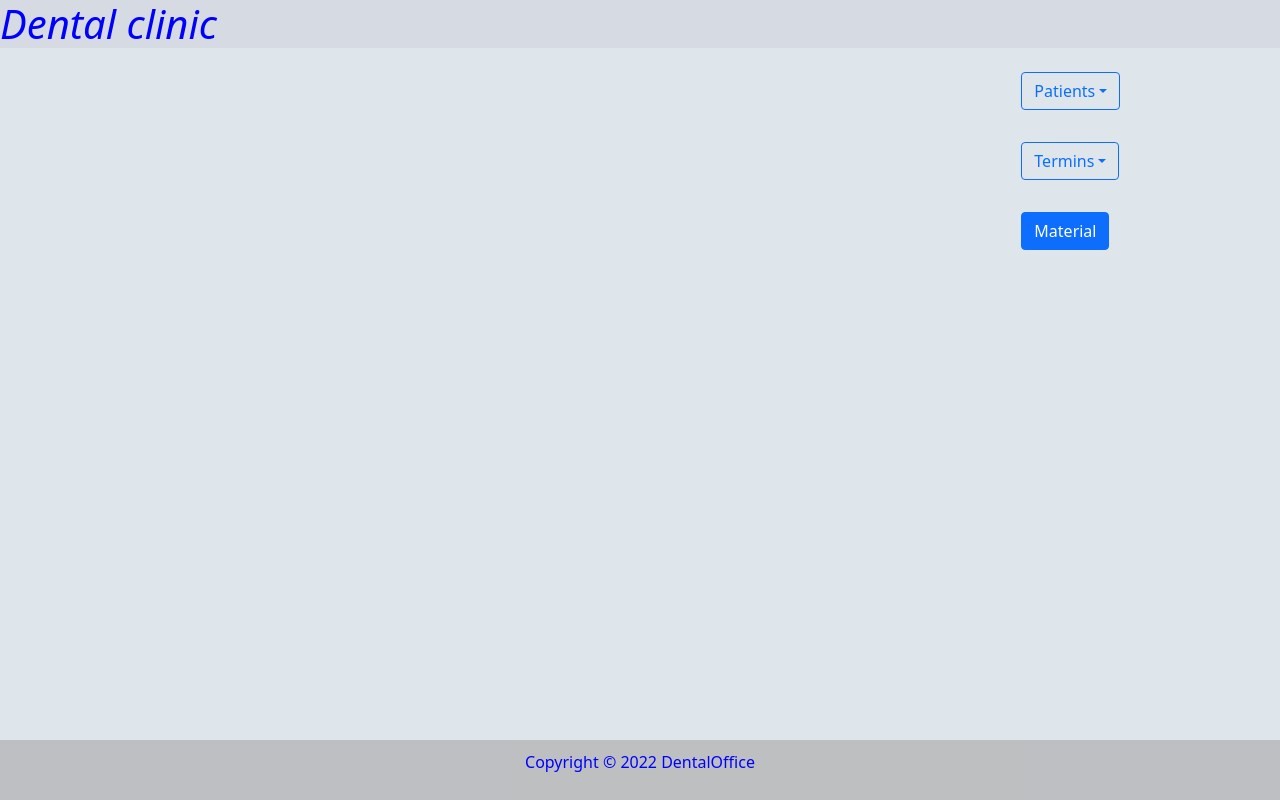
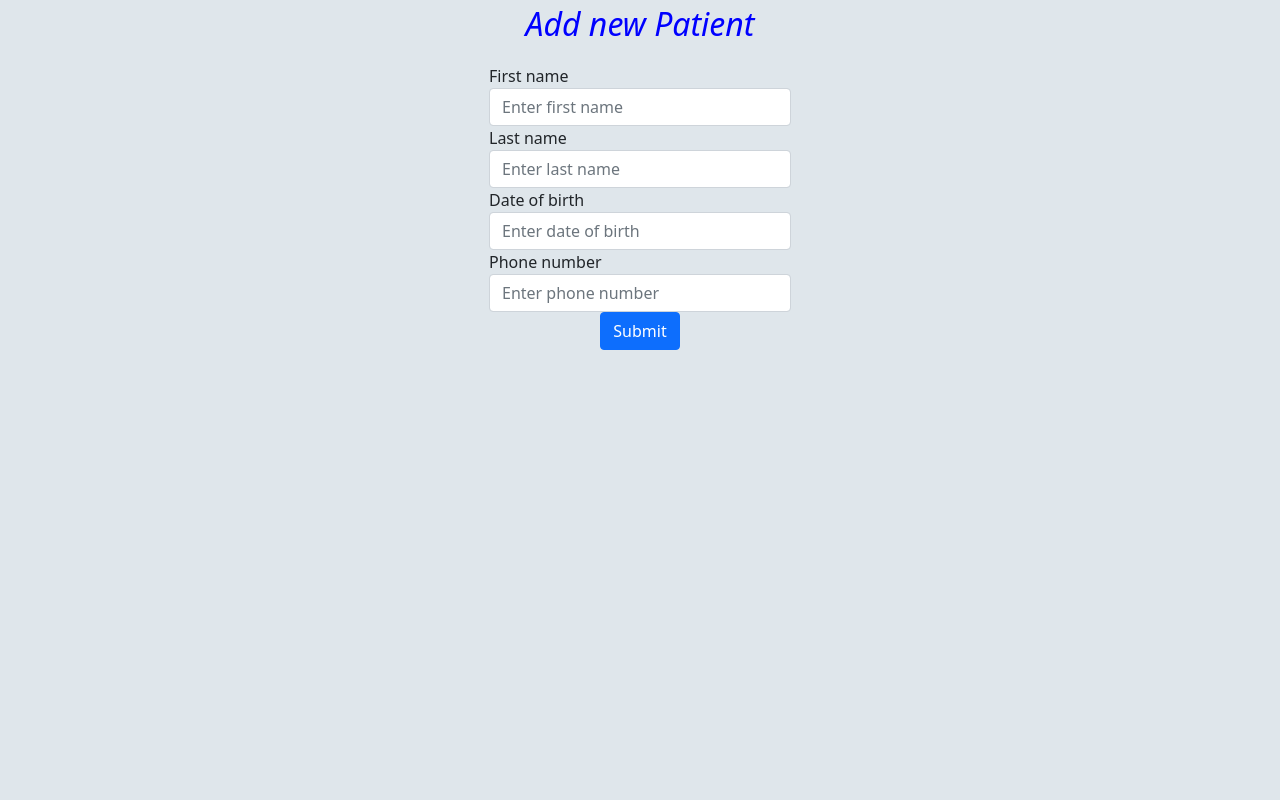
Before and after one commit to Dental-Office/Dental-Office-UI, an Angular app: page /addNewPatient in a window 1280 px wide. Built offline with nearby package versions, Linux system fonts and the light colour scheme.

Commit message:
added form for adding patient

```diff
--- /dev/null
+++ b/src/app/add-new-patient/add-new-patient.component.css
@@ -0,0 +1,5 @@
+p{
+    color:blue;
+    font-size:xx-large;
+    font-style: italic;
+}
--- /dev/null
+++ b/src/app/add-new-patient/add-new-patient.component.html
@@ -0,0 +1,36 @@
+<form>
+  <div class="row justify-content-md-center">
+    <div class="col-md-3 text-center">
+      <p>Add new Patient</p>
+    </div>
+  </div>
+  <div class="row justify-content-md-center">
+    <div class="form-group col-md-3">
+      <label for="firstName">First name</label>
+      <input type="firstName" class="form-control" id="firstName" placeholder="Enter first name">
+    </div>
+  </div>
+  <div class="row justify-content-md-center">
+    <div class="form-group col-md-3">
+      <label for="lastName">Last name</label>
+      <input type="lastName" class="form-control" id="lastName" placeholder="Enter last name">
+    </div>
+  </div>
+  <div class="row justify-content-md-center">
+    <div class="form-group col-md-3">
+      <label for="dateOfBirth">Date of birth</label>
+      <input type="dateOfBirth" class="form-control" id="dateOfBirth" placeholder="Enter date of birth">
+    </div>
+  </div>
+  <div class="row justify-content-md-center">
+    <div class="form-group col-md-3">
+      <label for="phoneNumber">Phone number</label>
+      <input type="phoneNumber" class="form-control" id="phoneNumber" placeholder="Enter phone number">
+    </div>
+  </div>
+  <div class="container">
+    <div class="col-md-12 text-center">
+        <button type="button" class="btn btn-primary">Submit</button>
+    </div>
+  </div>
+</form>
--- /dev/null
+++ b/src/app/add-new-patient/add-new-patient.component.ts
@@ -0,0 +1,15 @@
+import { Component, OnInit } from '@angular/core';
+
+@Component({
+  selector: 'app-add-new-patient',
+  templateUrl: './add-new-patient.component.html',
+  styleUrls: ['./add-new-patient.component.css']
+})
+export class AddNewPatientComponent implements OnInit {
+
+  constructor() { }
+
+  ngOnInit(): void {
+  }
+
+}
--- a/src/app/app.component.html
+++ b/src/app/app.component.html
@@ -1,3 +1,3 @@
 <div>
-    <app-home></app-home>
+    <router-outlet></router-outlet>
 </div>
--- a/src/app/app.module.ts
+++ b/src/app/app.module.ts
@@ -4,16 +4,20 @@ import { BrowserModule } from '@angular/platform-browser';
 import { AppComponent } from './app.component';
 import { HomeComponent } from './home/home.component';
 import { NgbModule } from '@ng-bootstrap/ng-bootstrap';
+import { AddNewPatientComponent } from './add-new-patient/add-new-patient.component';
+import { AppRoutingModule } from './app-routing.module';
 
 
 @NgModule({
   declarations: [
     AppComponent,
     HomeComponent,
+    AddNewPatientComponent,
   ],
   imports: [
     BrowserModule,
     NgbModule,
+    AppRoutingModule,
   ],
   providers: [],
   bootstrap: [AppComponent]
--- a/src/app/home/home.component.html
+++ b/src/app/home/home.component.html
@@ -8,7 +8,7 @@
             <div class="d-inline-block" ngbDropdown #myDropPatients="ngbDropdown">
                 <button class="btn btn-outline-primary me-2" id="dropdownManual" ngbDropdownAnchor (focus)="myDropPatients.open()">Patients</button>
                 <div ngbDropdownMenu aria-labelledby="dropdownManual">
-                  <button ngbDropdownItem>Add new Patient</button>
+                  <button ngbDropdownItem (click)="goToAddNewPatient()">Add new Patient</button>
                   <button ngbDropdownItem>List of Patients</button>
                 </div>
               </div>
--- a/src/app/home/home.component.ts
+++ b/src/app/home/home.component.ts
@@ -1,4 +1,5 @@
 import { Component, OnInit } from '@angular/core';
+import { Router } from '@angular/router';
 
 @Component({
   selector: 'app-home',
@@ -9,7 +10,11 @@ export class HomeComponent implements OnInit {
 
   title: string = 'Dental clinic';
 
-  constructor() { }
+  constructor(private router: Router) { }
+
+  goToAddNewPatient(): void {
+    this.router.navigate(['/addNewPatient']);
+  }
 
   ngOnInit(): void {
   }
```
Also changed, not shown: src/app/app-routing.module.ts (added, +15 -0 lines), 1 other file (tests, documents, lock files or other folders).
